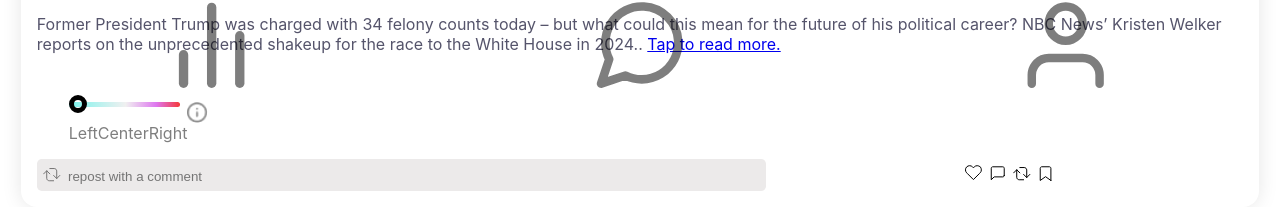
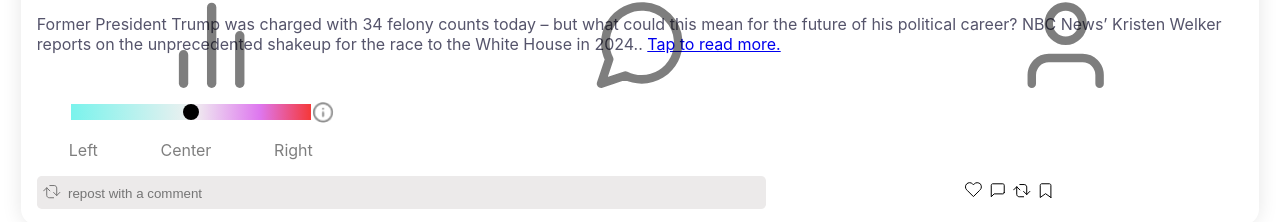
Before and after one commit to paulano1/persp, a React (Create React App) app: page /newsfeed in a window 1280 px wide. Shown: the part 693-915 px from the top of the page. Built offline with nearby package versions, Linux system fonts and the light colour scheme.

Commit message:
slider made

```diff
--- a/src/pages/newsfeed/newsContainer.tsx
+++ b/src/pages/newsfeed/newsContainer.tsx
@@ -7,6 +7,7 @@ import addcomment from './comment.svg'
 import isliked from './liked.svg'
 import repost from './repost.svg'
 import save from './save.svg'
+import { Slider } from '../components/slider'
 
 const exampleQuery = [[{"label":"Democrat","score":0.9850274324417114},{"label":"Republican","score":0.014972536824643612}]]
 
@@ -54,8 +55,7 @@ export const NewsContainer = ({ title, description, image, url, whyGotRecommende
                 </div>
                 <div className="NewsContainer-description">{description}. <a href="#">Tap to read more.</a></div>
                 <div className="LeaningContainer">
-                    <div className="SpectrumContainer">
-                        {/* <img src={bar} className="Spectrum-image"/> */}
+                    {/* <div className="SpectrumContainer">
                         <div className="Spectrum-gradient">
                             <div className="Spectrum-slider">
                             </div>
@@ -65,7 +65,8 @@ export const NewsContainer = ({ title, description, image, url, whyGotRecommende
                             <p>Center</p>
                             <p>Right</p>
                         </div>
-                    </div>
+                    </div> */}
+                    <Slider />
                     <img src={info} className="Info-icon"/>
 
                 </div>
```
